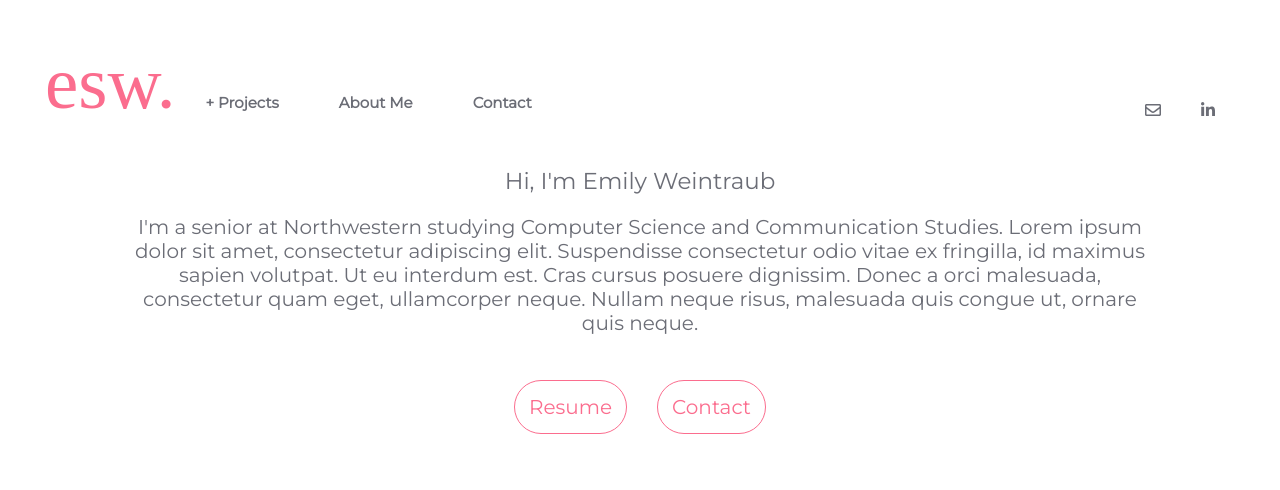
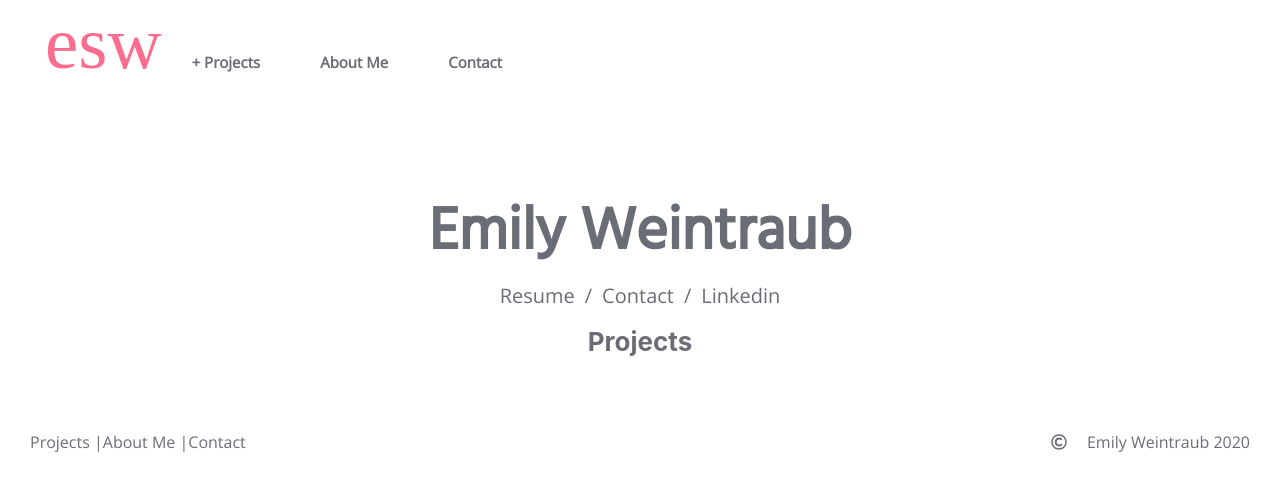
Before and after one commit to emilyweintraub/emilyweintraub.github.io, a React (Create React App) app: page /home in a window 1280 px wide. Shown: the top 490 px of the page. Built offline with nearby package versions, Linux system fonts and the light colour scheme; a web font is replaced by a local one.

Commit message:
--about and contact finished (added in scrolling and bottom nav))

```diff
--- a/src/App.css
+++ b/src/App.css
@@ -1,4 +1,8 @@
 @import url('https://fonts.googleapis.com/css2?family=Montserrat');
+@import url('https://fonts.googleapis.com/css?family=Karla');
+@import url('https://fonts.googleapis.com/css?family=Asap');
+@import url('https://fonts.googleapis.com/css?family=Hind');
+@import url('https://fonts.googleapis.com/css?family=Open+Sans');
 
 /*
 .App {
@@ -39,3 +43,11 @@ a {
   text-decoration: none;
   color: inherit;
 }
+
+p {
+  font-family: Open Sans;
+}
+
+p, h1 {
+  color: #6B6D76;
+}
--- a/src/App.js
+++ b/src/App.js
@@ -1,9 +1,10 @@
 import React from 'react';
 import Nav from './components/navbar'
+import Footer from './components/footer'
 import Home from './components/home'
-import About from './components/about.js'
-import Projects from './components/projects.js'
-import Contact from './components/contact.js'
+import About from './components/about'
+import Projects from './components/projects'
+import Contact from './components/contact'
 import './App.css';
 import { BrowserRouter as Router, Switch, Route } from "react-router-dom";
 
@@ -18,8 +19,9 @@ function App() {
             <Route path="/home" component={Home} />
             <Route path="/about" component={About} />
             <Route path="/projects" component={Projects} />
-            <Route path="/contact" component={Contact} />
+            {/* <Route path="/contact" component={Contact} /> */}
           </Switch>
+          <Footer />
         </Router>
       </header>
     </div>
--- a/src/components/about.js
+++ b/src/components/about.js
@@ -0,0 +1,61 @@
+import React, { Component } from "react";
+import '../styles/About.css'
+import me from '../images/me.jpg'
+import { FontAwesomeIcon } from '@fortawesome/react-fontawesome'
+import { faLinkedinIn } from '@fortawesome/free-brands-svg-icons'
+import { faGithub } from '@fortawesome/free-brands-svg-icons'
+import { faEnvelope } from '@fortawesome/free-regular-svg-icons'
+import { Link } from "react-router-dom";
+
+// function Scroll(hello){
+//     setTimeout(() => {
+//             this.targetRef.scrollIntoView({
+//                 behavior: 'smooth'
+//             })
+//         }, 500);
+// }
+
+class About extends Component {
+    targetRef = React.createRef()
+    currentPage = 'about';
+
+    render() {
+        // console.log('hi there', this.props.location.state)
+        if (this.props.location.state) {
+            setTimeout(() => {
+            this.targetRef.scrollIntoView({
+                behavior: 'smooth'
+            })
+        }, 500);
+        }
+        // if (this.props.fromBanner==true){}
+        return (
+            <div className="about">
+                <div className="info">
+                    <div><img src={me} alt="me" /></div>
+                    <div className="details">
+                        <h1>
+                            Hi, I'm Emily!
+                    </h1>
+                        <p>
+                            I'm currently a senior at Northwestern studying Computer Science and Communication Studies. I'm passionate about problem solving and the power of technology in society. In my free time, you can find me watching the West Wing or listening to one of my favorite podcasts.
+                    </p>
+                    </div>
+                </div>
+                <div className="contact">
+                    <h1>
+                        Get In Touch:
+                </h1>
+                <div className="Icons" ref={ref => {this.targetRef = ref}}>
+                    <Link to={{ pathname: `/contact.js` }}><FontAwesomeIcon icon={faEnvelope} className="icon" /></Link>
+                    <Link to={{ pathname: `/contact.js` }}><FontAwesomeIcon icon={faGithub} className="icon" /></Link>
+                    <a href='http://www.linkedin.com/in/emilyweintraub'><FontAwesomeIcon icon={faLinkedinIn} className="icon" /></a>
+                    </div>
+                </div>
+            </div>
+
+        );
+    }
+}
+
+export default About;
--- /dev/null
+++ b/src/components/footer.js
@@ -0,0 +1,31 @@
+import React, { Component } from "react";
+import '../styles/Footer.css';
+import { FontAwesomeIcon } from '@fortawesome/react-fontawesome'
+import { faCopyright} from '@fortawesome/free-regular-svg-icons'
+import { useLocation, Link } from "react-router-dom";
+
+const Footer = () => {
+    const location = useLocation();
+    return (
+        <footer className="sticky-footer">
+            {/* <div className="bottom-nav"> */}
+            <p className="bottom-nav">
+            <Link class="drop" to={{ pathname: `/home`, state: { fromBanner: true } }} onClick={location.pathname == 'home.js' ? this.targetRef.scrollIntoView({
+                behavior: 'smooth'
+            }) : undefined}><a>Projects</a></Link> |
+            <Link to={{ pathname: `/about` }}><a>About Me</a></Link> |
+            <Link to={{ pathname: `/about`, state: { fromBanner: true } }} onClick={location.pathname == 'about.js' ? this.targetRef.scrollIntoView({
+                behavior: 'smooth'
+            }) : undefined}><a>Contact</a></Link>
+            </p>
+            {/* </div>
+            <div > */}
+                <p className="copyright">
+            <FontAwesomeIcon icon={faCopyright} className="icon" />Emily Weintraub 2020
+            </p>
+            {/* </div> */}
+        </footer>
+    );
+}
+
+export default Footer;
--- a/src/components/home.js
+++ b/src/components/home.js
@@ -3,15 +3,24 @@ import '../styles/Home.css'
 import resume from '../images/Resume.pdf'
 
 class Home extends Component {
+    targetRef = React.createRef()
+
     render() {
+        if (this.props.location.state) {
+            setTimeout(() => {
+            this.targetRef.scrollIntoView({
+                behavior: 'smooth'
+            })
+        }, 500);
+        }
         return (
-            <div>
-                <h1> Hi, I'm Emily Weintraub</h1>
-                <p>I'm a senior at Northwestern studying Computer Science and Communication Studies. Lorem ipsum dolor sit amet, consectetur adipiscing elit. Suspendisse consectetur odio vitae ex fringilla, id maximus sapien volutpat. Ut eu interdum est. Cras cursus posuere dignissim. Donec a orci malesuada, consectetur quam eget, ullamcorper neque. Nullam neque risus, malesuada quis congue ut, ornare quis neque.</p>
-                <br/>
-                <p><a href={resume} target="_blank">Resume</a>
-                <a href={resume} target="_blank">Contact</a>
+            <div className='Home'>
+                <h1 className='Name'>Emily Weintraub</h1>
+                <p className='links'><a href={resume} target="_blank">Resume</a>/
+                <a href={resume} target="_blank">Contact</a>/
+                <a href='http://www.linkedin.com/in/emilyweintraub' target="_blank">Linkedin</a>
                 </p>
+                <h1 ref={ref => {this.targetRef = ref}}>Projects</h1>
             </div>
         );
     }
--- a/src/components/navbar.js
+++ b/src/components/navbar.js
@@ -4,10 +4,15 @@ import logo from '../images/esw.png';
 import { FontAwesomeIcon } from '@fortawesome/react-fontawesome'
 import { faLinkedinIn } from '@fortawesome/free-brands-svg-icons'
 import { faEnvelope } from '@fortawesome/free-regular-svg-icons'
-import { Link } from "react-router-dom";
+import { useLocation, Link } from "react-router-dom";
 
-// class NavBar extends Component {
 const NavBar = () => {
+  const location = useLocation();
+
+  const scrollTop = () => {
+    window.scrollTo({ top: 0, behavior: 'smooth' });
+  };
+
   function sayHello() {
     var x = document.getElementById("myTopnav");
     if (x.className === "topnav") {
@@ -18,65 +23,30 @@ const NavBar = () => {
       x.className = "topnav";
     }
   }
-  // render() {
   return (
     <React.Fragment>
       <nav className="navbar navbar-dark bg-dark mb-3 sticky-nav">
-        <a className="App-logo"><Link to={{ pathname: `/home` }}>esw.</Link></a>
+        <a className="App-logo"><Link to={{ pathname: `/home` }}>esw</Link></a>
         <a href="javascript:void(0);" class="ico" onClick={sayHello}>&#9776;</a>
         <a className="topnav" id="myTopnav">
           <div className="dropdown">
-          <Link class="drop" to={{ pathname: `/projects.js` }}><a>+ Projects</a></Link>
-          <div class="dropdown-content">
+            <Link class="drop" to={{ pathname: `/home`, state: { fromBanner: true } }} onClick={location.pathname == 'home.js' ? this.targetRef.scrollIntoView({
+              behavior: 'smooth'
+            }) : undefined}><a>+ Projects</a></Link>
+            <div class="dropdown-content">
               <a href="#">Link 1</a>
               <a href="#">Link 2</a>
               <a href="#">Link 3</a>
             </div>
           </div>
-          <Link to={{ pathname: `/about.js` }}><a>About Me</a></Link>
-          <Link to={{ pathname: `/contact.js` }}><a>Contact</a></Link>
+          <Link to={{ pathname: `/about` }} onClick={scrollTop}><a>About Me</a></Link>
+          <Link to={{ pathname: `/about`, state: { fromBanner: true } }} onClick={location.pathname == 'about.js' ? this.targetRef.scrollIntoView({
+            behavior: 'smooth'
+          }) : undefined}><a>Contact</a></Link>
         </a>
-        <a className="icons" id="myTopnav">
-          <Link to={{ pathname: `/contact.js` }}><FontAwesomeIcon icon={faEnvelope} className="icon" /></Link>
-          <a href='http://www.linkedin.com/in/emilyweintraub'><FontAwesomeIcon icon={faLinkedinIn} className="icon" /></a>
-        </a>
-
-        {/* <a>Hey Emily!</a>
-          {/* <a className="navbar-brand" href="#">
-            <h1>Total Items <span className="badge badge-secondary">{this.props.totalItems}</span></h1>
-          </a> */}
       </nav>
     </React.Fragment>
   );
-  // }
 }
 
 export default NavBar;
-
-// class NavBar extends Component {
-//   render() {
-//     return (
-//       <React.Fragment>
-//         <nav className="navbar navbar-dark bg-dark mb-3 sticky-nav">
-//         <a className="App-logo">esw.</a>
-//         <a className="all">
-//           <a>+ Projects</a>
-//           <a>About Me</a>
-//           <a>Contact</a>
-//         </a>
-//           <a className="icons">
-//           <FontAwesomeIcon icon={faEnvelope} className="icon" />
-//           <FontAwesomeIcon icon={faLinkedinIn} className="icon" />
-//           </a>
-
-//           {/* <a>Hey Emily!</a>
-//           {/* <a className="navbar-brand" href="#">
-//             <h1>Total Items <span className="badge badge-secondary">{this.props.totalItems}</span></h1>
-//           </a> */}
-//         </nav>
-//       </React.Fragment>
-//     );
-//   }
-// }
-
-// export default NavBar;
--- /dev/null
+++ b/src/styles/About.css
@@ -0,0 +1,43 @@
+.about {
+    padding: 3% 15%;
+}
+
+img {
+    width: 100%;
+}
+
+.info {
+    display: grid;
+    /* padding: 5% 15%; */
+    grid-template-columns: .65fr 1.5fr;
+    align-items: center;
+    padding: 0% 3% !important;
+}
+
+h1 {
+    font-size: 26px;
+}
+
+.details{
+    padding: 0% 10%;
+    font-size: 21px;
+}
+
+.contact > h1 {
+    font-family: Hind;
+    font-size: 40px;
+    margin: 0 0 45px;
+}
+
+.Icons {
+    text-align: center;
+    font-size: 30px;
+}
+
+.contact {
+    padding: 12% 0 0;
+}
+
+/* .icon{
+    width: 150%;
+} */
--- /dev/null
+++ b/src/styles/Footer.css
@@ -0,0 +1,19 @@
+footer {
+    /* text-align: center; */
+    padding: 40px 0;
+    /* display: inline; */
+    overflow: hidden;
+    /* margin-bottom: 40px; */
+}
+
+.bottom-nav{
+    float: left;
+    /* text-align: left; */
+    padding-left: 30px;
+}
+
+.copyright{
+    /* text-align: right; */
+    float: right;
+    padding-right: 30px;
+}
--- a/src/styles/Home.css
+++ b/src/styles/Home.css
@@ -1,30 +1,32 @@
-p, h1 {
-    padding: 0 10%;
-    font-family: Montserrat;
-    color: #6B6D76;
-    font-size: 20px;
-    text-align: center;
-}
-
-div {
+.Home {
     padding: 20px 0;
 }
 
-h1 {
- /* text-align: center;    */
- font-weight: 500;
- font-size: 23px;
+.Home, .links, .Name {
+    padding: 0 10%;
+    /* font-family: Montserrat; */
+    font-size: 20px;
+    text-align: center;
+    /* font-family: Asap; */
 }
 
-p > a {
-    margin: 15px;
-    border: #FB6D8E solid 1pt;
-    color: #FB6D8E;
-    padding: 14px;
-    border-radius: 60px;
+.Name {
+ font-size: 60px;
+ /* font-family: Karla; */
+ /* font-family: Asap; */
+ margin: 0 !important;
+ margin-top: 100px !important;
+ font-family: Hind;
 }
 
-p > a:hover {
-    background: #FB6D8E;
-    color: white;
+
+.links {
+    font: 25px;
+    margin: 0 !important;
+
 }
+
+.links > a{
+    padding: 0 10px;
+    /* font-family: Fira Sans; */
+}
--- a/src/styles/Nav.css
+++ b/src/styles/Nav.css
@@ -1,4 +1,5 @@
 @import url('https://fonts.googleapis.com/css?family=Shrikhand');
+
 
 .App-logo {
     font-family: Shrikhand !important;
@@ -11,7 +12,7 @@
 .topnav > a, .dropdown > .drop, .dropdown-content  {
     margin: 0px 30px;
     font-size: 15px;
-    font-family: Montserrat;
+    font-family: Open Sans;
     font-weight: 600;
     color: #6B6D76;
     position: relative;
```
Also changed, not shown: 1 other file (tests, documents, lock files or other folders).
